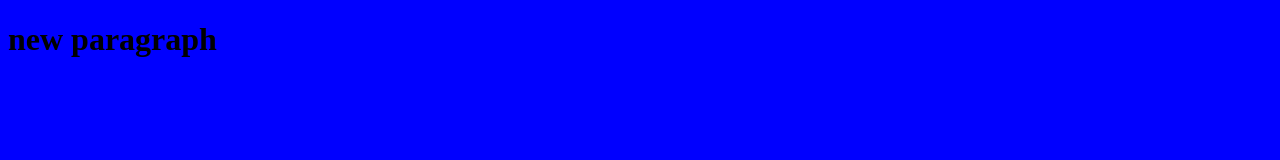
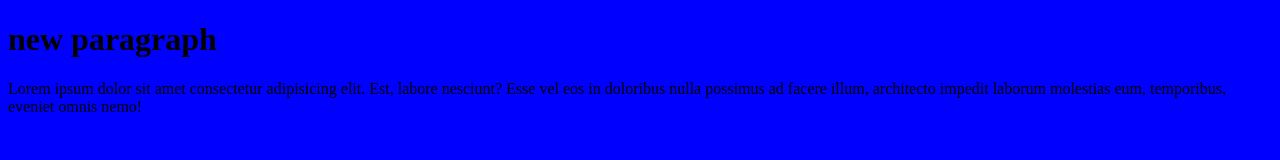
Before and after one commit to deveshkumar45/coderarmy, a plain HTML site: page index.html in a window 1280 px wide. Drawn offline with Linux system fonts and the light colour scheme.

Commit message:
name is d

```diff
--- a/index.html
+++ b/index.html
@@ -10,5 +10,6 @@
     <H1>new paragraph
 
     </H1>
+    <p>Lorem ipsum dolor sit amet consectetur adipisicing elit. Est, labore nesciunt? Esse vel eos in doloribus nulla possimus ad facere illum, architecto impedit laborum molestias eum, temporibus, eveniet omnis nemo!</p>
 </body>
 </html>
```
